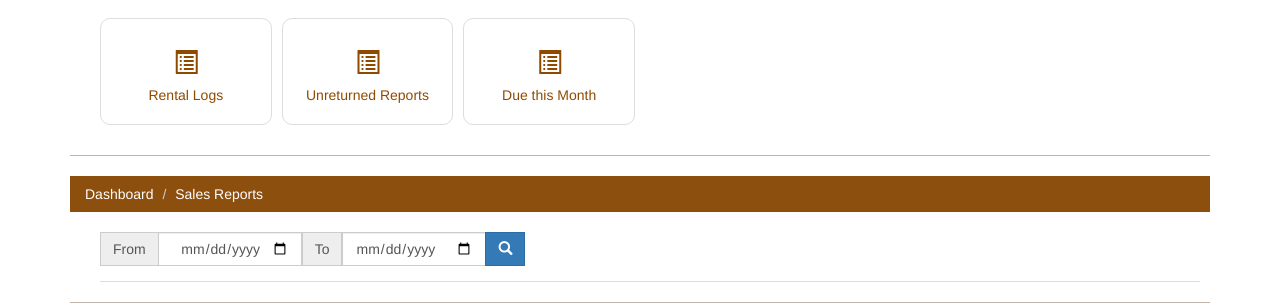
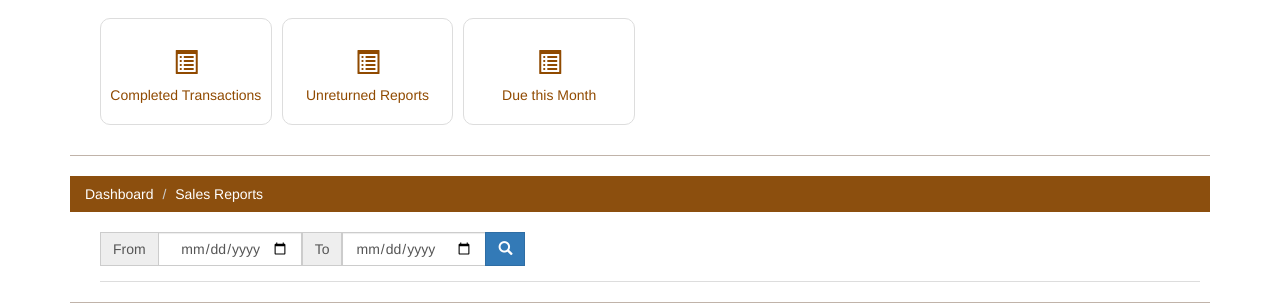
Before and after one commit to projectvelox/CopyaIlonggo, a PHP site: page /admin-reports.php in a window 1280 px wide, after a click on "Others". Shown: the part 229-536 px from the top of the page. Run offline with PHP 8.4, Linux system fonts and the light colour scheme; the visitor is signed in with stand-in values (Sample User, id 1); data that the repository does not hold is empty.

Commit message:
Changed rental log into competed transaction

```diff
--- a/admin-reports.php
+++ b/admin-reports.php
@@ -130,7 +130,7 @@
 				echo '<a href="rental-reports-logs.php" target="_blank">';
 				echo '<div class="bordify">';
 				echo '<h3><span class="glyphicon glyphicon-list-alt"></span></h3>';
-				echo '<h5>Rental Logs</h5>';
+				echo '<h5>Completed Transactions</h5>';
 				echo '</div></a>';
 				echo '</div>';
 				//unreturned-reports
```
